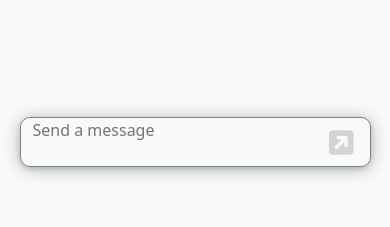
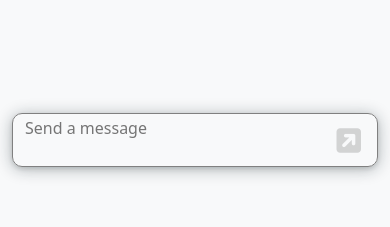
Before and after one commit to movalex/django-openai-chatbot, a Django app: page / in a window 390 px wide. Shown: the part 617-844 px from the top of the page. Run offline with Django 4.2, Linux system fonts and the light colour scheme; the visitor is signed in with stand-in values (Sample User, id 1); data that the repository does not hold is empty; some libraries are stand-ins or nearby versions.

Commit message:
fix mobile view

```diff
--- a/static/css/custom.css
+++ b/static/css/custom.css
@@ -292,10 +292,7 @@ code {
 
 
     .submit-form {
-        width: 90vw;
         margin-bottom: 50px;
-        min-height: 40px;
-        max-height: 50px;
     }
 
     #scrollToBottomBtn {
```
